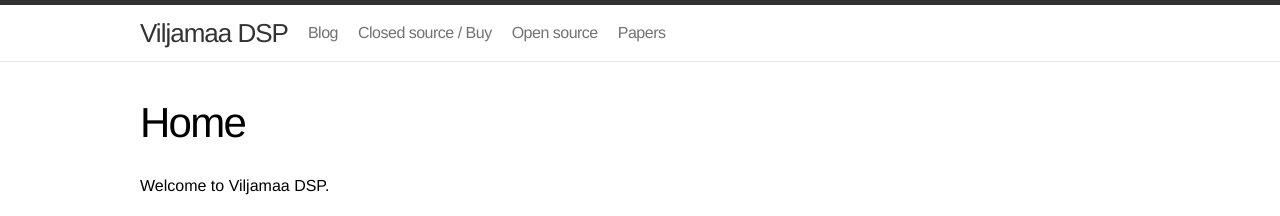
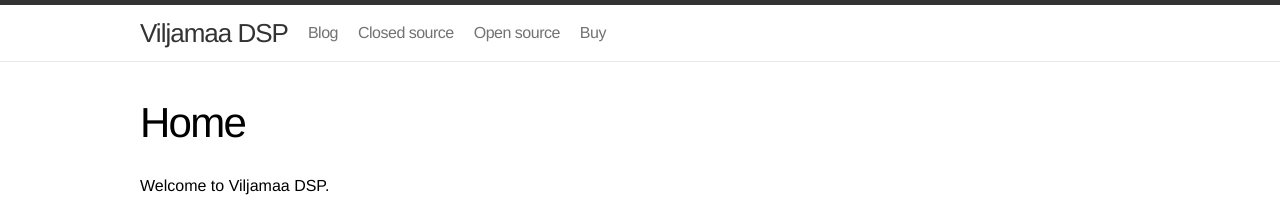
Before and after one commit to mviljamaa/mviljamaa.github.io, a Jekyll site: the page built from index.markdown, in a window 1280 px wide. Shown: the top 216 px of the page. Built offline with Jekyll 4.4.1, drawn with Linux system fonts in a browser that asks for light colours.

Commit message:
header.html update
header.html update

```diff
--- a/_includes/header.html
+++ b/_includes/header.html
@@ -146,7 +146,7 @@
             {% endif %}
           </ul> -->
         </li>
-        <li><a href="{{site.baseurl}}/{{ lg }}download/">Papers</a></li>
+        <li><a href="{{site.baseurl}}/{{ lg }}download/">Buy</a></li>
 
 
         <!-- <li><select id="myLanguage" onchange="myFunction()">
```
Also changed, not shown: other parts of _includes/header.html (+1 -1 lines).
